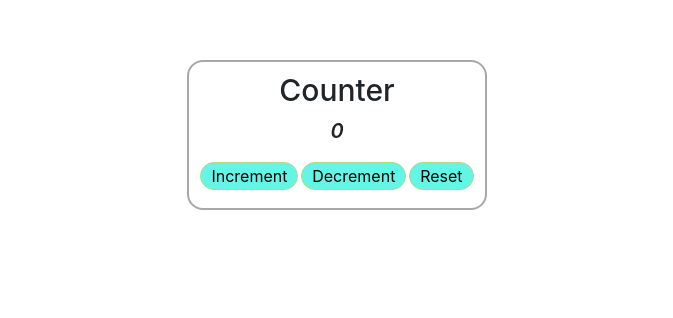
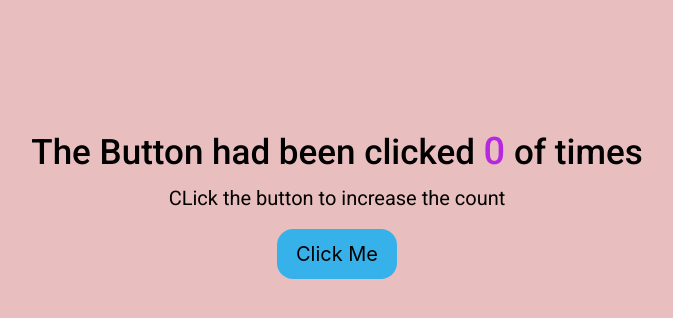
Before and after one commit to Babjidurga/speedo-meter, a React (Create React App) app: page / in a window 1280 px wide. Shown: the part 196-514 px from the top of the page, without its empty margins (303-976 px from the left). Built offline with nearby package versions, Linux system fonts and the light colour scheme.

Commit message:
This is the first commit

```diff
--- a/src/App.js
+++ b/src/App.js
@@ -1,10 +1,10 @@
 import React from 'react'
-import Welcome from './components/Counter/index'
+import Counter from './components/Counter/index'
 
 const App = () => {
   return (
     <div>
-        <Welcome />
+        <Counter />
     </div>
   )
 }
--- a/src/components/Counter/index.css
+++ b/src/components/Counter/index.css
@@ -1,35 +1,50 @@
-.container{
+.home{
     display: flex;
     flex-direction: column;
-    width: 300px;
-    height: 150px;
-    border: 2px solid rgb(171, 167, 167);
+    justify-content: center;
+    align-items: center;
+    height: 100vh;
+    background: rgb(233, 190, 190);
     padding: 10px;
-    position: relative;
-    border-radius: 16px;
-    margin-top: 20%;
-}
-.name{
-    font-size: 30px;
     text-align: center;
 }
-.value{
+.main-head{
+    font-size: 35px;
+    font-family: "Roboto";
+    color:black;
+}
+.main-para{
     font-size: 20px;
-    text-align: center;
-    font-style: oblique;
-    font-weight: 600;
+    font-family: "Roboto";
+    color:black;
 }
-.b-con{
-    display: flex;
-    flex-direction: row;
-    justify-content: space-around;
+.click-button{
+    width: 120px;
+    height: 50px;
+    font-size: 20px;
+    padding: 5px;
+    border-radius: 16px;
+    background: rgb(55, 177, 233);
+    border: 0 solid;
 }
-.button{
-    width: auto;
-    border: 1px solid rgb(181, 215, 130);
-    border-radius: 16px;
-    text-align: center;
-    padding-right: 10px;
-    padding-left: 10px;
-    background-color: rgb(99, 246, 231);
+span{
+    color: rgb(181, 39, 225);
+    font-size: 38px;
 }
+@media screen and (max-width:468px){
+    .main-head{
+        font-size: 20px;
+    }
+    .main-para{
+        font-size: 16px;
+    }
+    .click-button{
+        width: 80px;
+        font-size: 16px;
+        padding: 2px;
+        height: 30px;
+    }
+    span{
+        font-size: 20px;
+    }
+}
--- a/src/components/Counter/index.js
+++ b/src/components/Counter/index.js
@@ -1,34 +1,21 @@
-import { Component } from "react";
+import React, { Component } from 'react'
 import './index.css'
 
- class Welcome extends Component{
+class Counter extends Component{
     state = {count:0}
-    onIncrement = () =>{
-        this.setState((prevState) => (
-            {count: prevState.count + 1}))
-    }
-    onDecrement = () =>{
-        this.setState((prevState) => ({count: prevState.count - 1}))
-    }
-    reset = () =>{
-        this.setState((prevState) => ({count: 0}))
+
+    onIncrement = () => {
+        this.setState((prevState) => ({count: prevState.count + 1}))
     }
     render(){
+        const {count} = this.state
+        return(
+        <div className='home'>
+            <h1 className='main-head'>The Button had been clicked <span>{count}</span> of times</h1>
+            <p className='main-para'> CLick the button to increase the count</p>
+            <button className = "click-button" onClick={this.onIncrement}>Click Me</button>
+        </div> )
+    }
+}
 
-        const {count} = this.state
-        console.log({count})
-        return(
-            <div className="container">
-                    <h1 className="name"> Counter</h1>
-                    <p className="value">{count}</p>
-                    <div className="b-con">
-                        <button className="button" onClick={this.onIncrement}>Increment</button>
-                        <button className = "button" onClick={this.onDecrement}>Decrement</button>
-                        <button className = "button" onClick={this.reset}>Reset</button>
-                    </div>
-            </div>
-        )
-    }
- }
-
- export default Welcome
+export default Counter
```
Also changed, not shown: src/city.json (deleted, +0 -78 lines).
